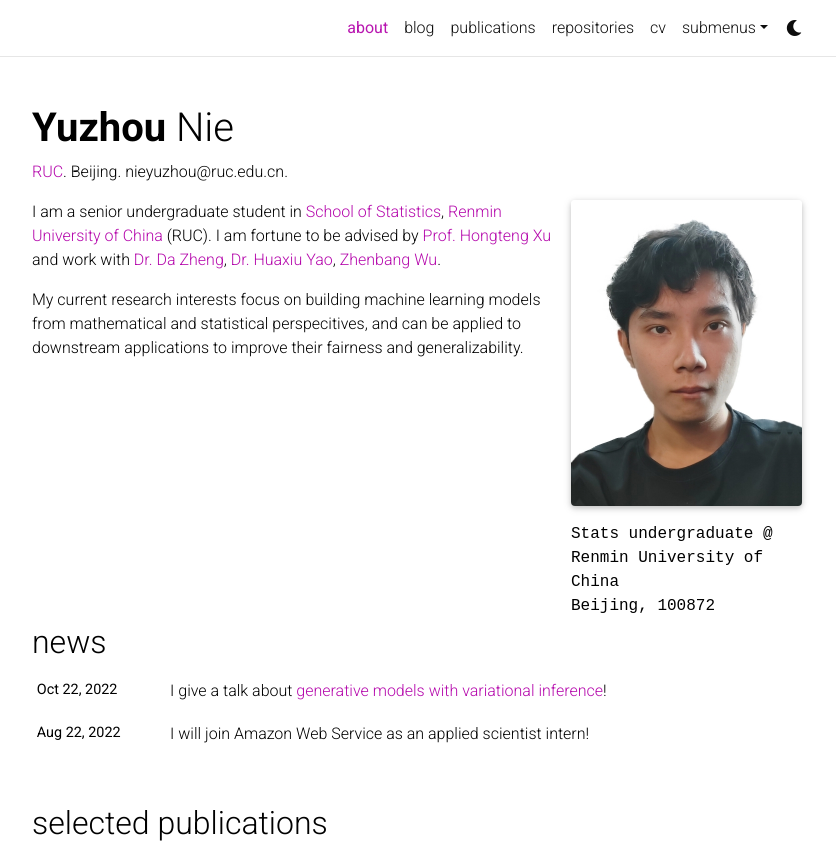
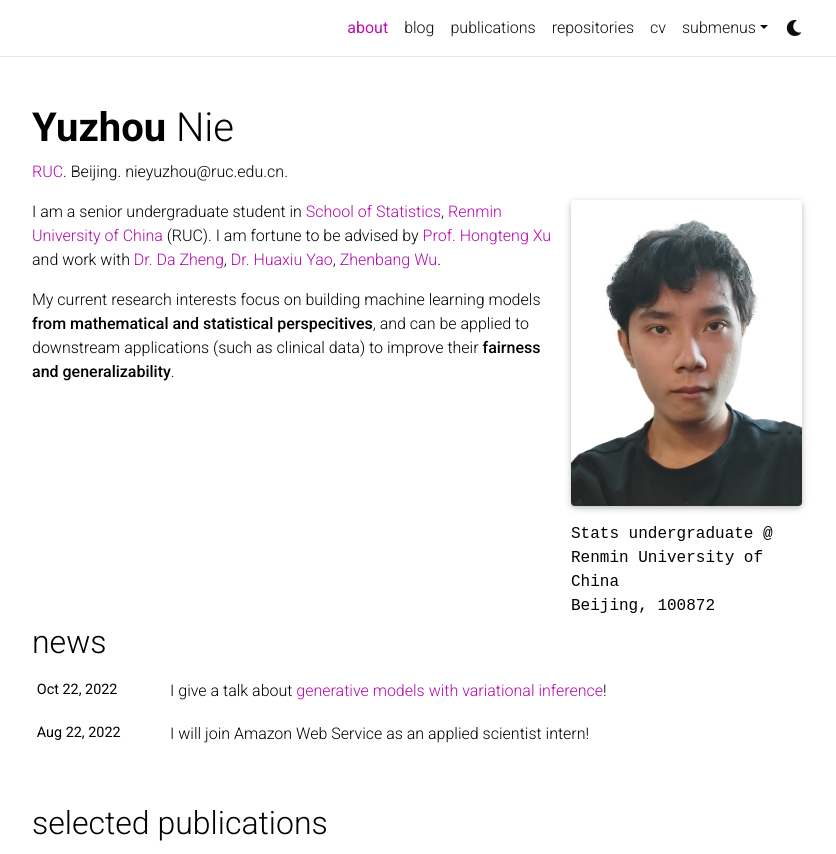
Before and after one commit to rucnyz/rucnyz.github.io, a Jekyll site: the page built from _pages/about.md, in a window 1280 px wide and 1143 px high, cut to the strip 0-854 px from the top of the window. Shown: the whole strip, without its empty margins (223-1059 px from the left). Built offline with Jekyll 4.4.1, drawn with Linux system fonts in a browser that asks for light colours; full-size pictures stand in for the smaller copies a plugin makes; comment, search, counter and statistics services are not loaded; a style sheet for code colours, icons or effects is not loaded.

Commit message:
bio update

```diff
--- a/_pages/about.md
+++ b/_pages/about.md
@@ -20,4 +20,4 @@
 I am a senior undergraduate student in [School of Statistics](http://stat.ruc.edu.cn/Home/index.htm), [Renmin University of China](https://www.ruc.edu.cn/en) (RUC). I am fortune to be advised by [Prof. Hongteng Xu](https://hongtengxu.github.io/)
 and work with [Dr. Da Zheng](https://zheng-da.github.io/), [Dr. Huaxiu Yao](https://huaxiuyao.mystrikingly.com/), [Zhenbang Wu](https://zzachw.github.io/).
 
-My current research interests focus on building machine learning models from mathematical and statistical perspecitives, and can be applied to downstream applications to improve their fairness and generalizability.
+My current research interests focus on building machine learning models **from mathematical and statistical perspecitives**, and can be applied to downstream applications (such as clinical data) to improve their **fairness and generalizability**.
```
